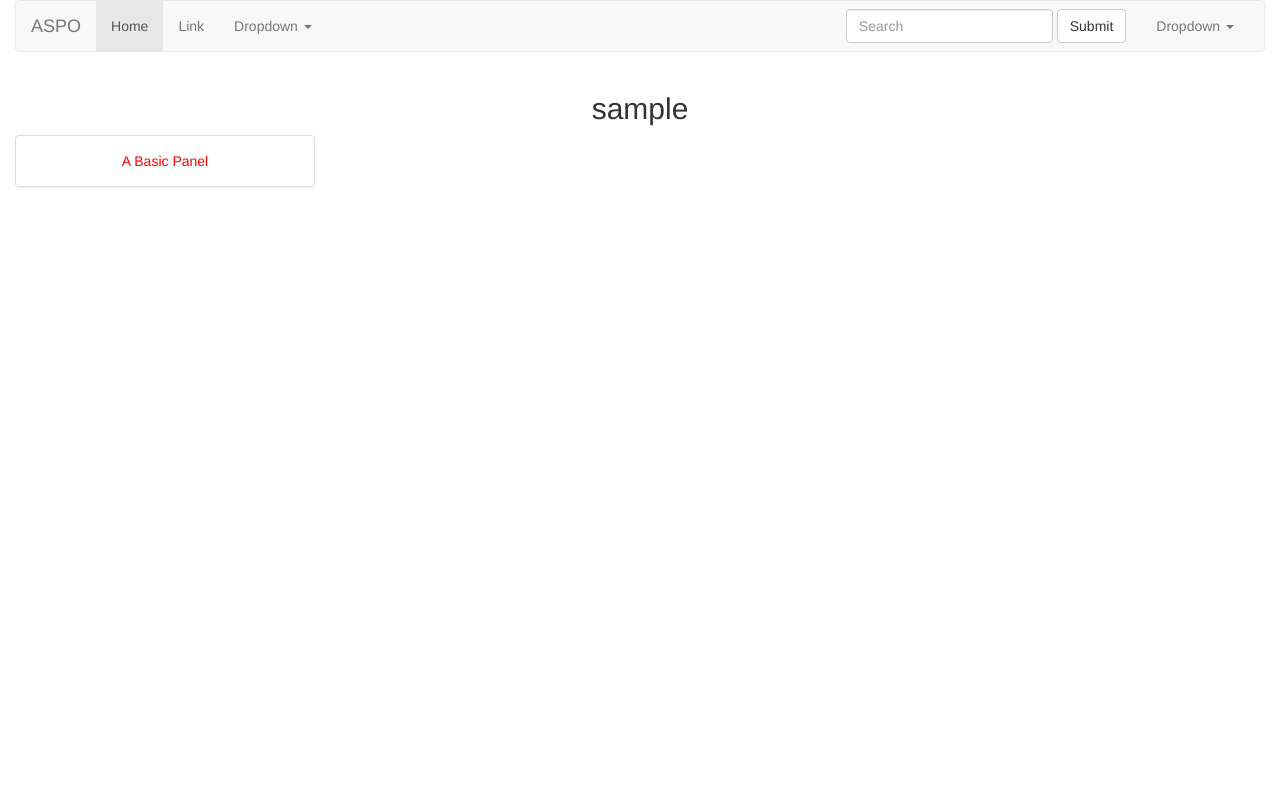
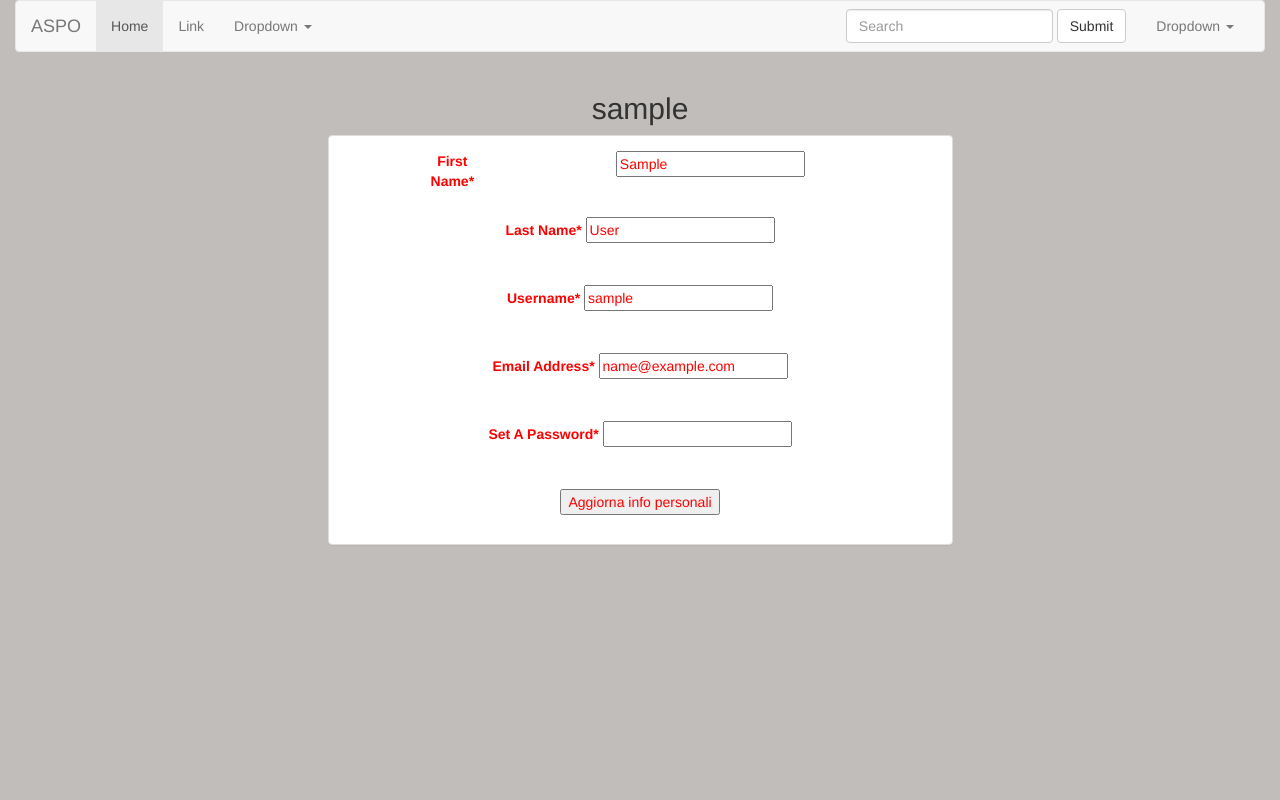
Before and after one commit to Angelo94/Polisportiva, a Django app: page /aspo/userinfo/ in a window 1280 px wide. Run offline with Django 3.2, Linux system fonts and the light colour scheme; the visitor is signed in with stand-in values (Sample User, id 1); parts of the project's set-up code (start-up, migrations or seed data) failed here and were passed over; some libraries are stand-ins or nearby versions.

Commit message:
updated html

```diff
--- a/polisportiva/templates/home/base.html
+++ b/polisportiva/templates/home/base.html
@@ -1,5 +1,8 @@
 <html>
     <style>
+        .main-body{
+            background-color: #c1bdba;
+        }
         .userinfo {
             text-align: center;
         }
@@ -14,6 +17,7 @@
         .home-panel {
             text-align: center;
         }
+
     </style>
 
     <head>
@@ -22,7 +26,7 @@
         <script src="https://ajax.googleapis.com/ajax/libs/jquery/2.1.1/jquery.min.js"></script>
         <script src="https://maxcdn.bootstrapcdn.com/bootstrap/3.3.7/js/bootstrap.min.js"></script>
     </head>
-    <body>
+    <body class="main-body">
     <div class="container-fluid">
       <div class="row">
         <div class="col-lg-12">
@@ -36,7 +40,7 @@
                   <span class="icon-bar"></span>
                   <span class="icon-bar"></span>
                 </button>
-                <a class="navbar-brand" href="#">ASPO</a>
+                <a class="navbar-brand" href="{% url 'home' %}">ASPO</a>
               </div>
 
               <!-- Collect the nav links, forms, and other content for toggling -->
--- a/polisportiva/templates/user/users_list.html
+++ b/polisportiva/templates/user/users_list.html
@@ -4,8 +4,45 @@
 {% block content %}
     <div class="container-fluid userinfo">
       <h2>{{ user.username }}</h2>
-      <div class="panel panel-default userinfo-panel">
-        <div class="panel-body">A Basic Panel</div>
+      <div class="panel panel-default userinfo-panel col-md-6 col-md-offset-3">
+        <div class="panel-body">
+            <form  action={% url 'userregistration' %} method="POST">
+              {% csrf_token %}
+              <div class="top-row">
+                <div class="field-wrap">
+                  <label class="col-md-2 col-md-offset-1" for="first_name">
+                    First Name<span class="req">*</span>
+                  </label>
+                  <input type="text" id="first_name" name="first_name" required="" autocomplete="off" value="{{ user.first_name }}">
+                </div>
+                <div class="field-wrap">
+                  <label for="last_name">
+                    Last Name<span class="req">*</span>
+                  </label>
+                  <input type="text" id="last_name" name="last_name" required="" autocomplete="off" value="{{ user.last_name }}">
+                </div>
+              </div>
+              <div class="field-wrap">
+                <label for="username">
+                  Username<span class="req">*</span>
+                </label>
+                <input type="text" id="username" name="username" required="" autocomplete="off" value="{{ user.username }}">
+              </div>
+              <div class="field-wrap">
+                <label for="email">
+                  Email Address<span class="req">*</span>
+                </label>
+                <input type="email" id="email" name="email" required="" autocomplete="off" value="{{ user.email }}">
+              </div>
+              <div class="field-wrap">
+                <label for="password">
+                  Set A Password<span class="req">*</span>
+                </label>
+                <input type="password" id="password" name="password" required="" autocomplete="off">
+              </div>
+              <button type="submit" class="button button-block">Aggiorna info personali</button>
+          </form>
+        </div>
       </div>
     </div>
 {% endblock %}
```
